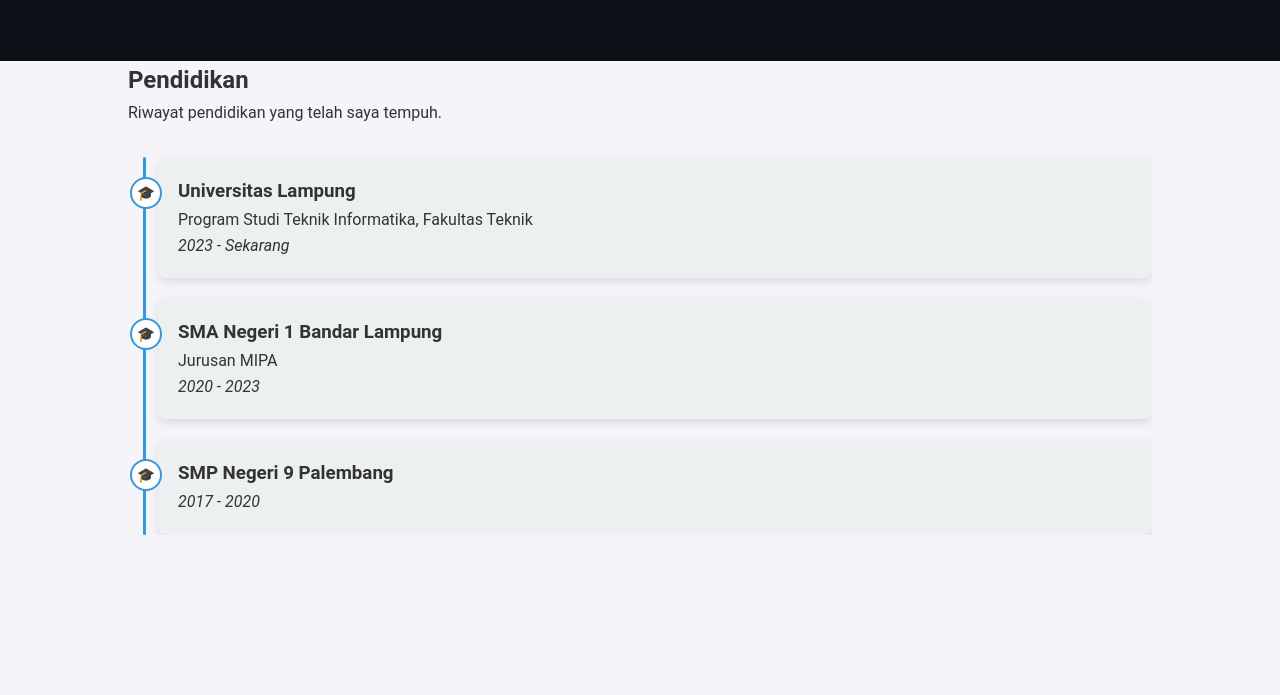
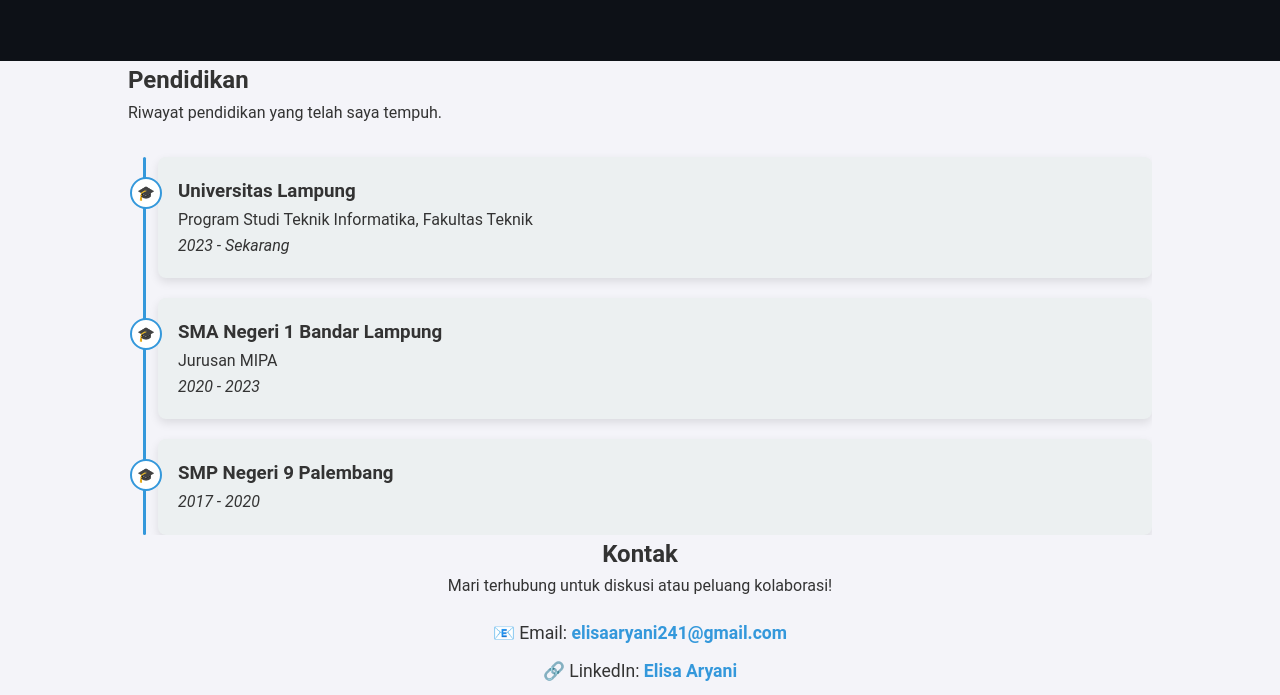
Before and after one commit to Elisa241/Tugas-Akhir-2, a plain HTML site: page index.html in a window 1280 px wide. Shown: the part 977-1672 px from the top of the page. Before the commit the page ends 1512 px from the top, so only its background shows below. Drawn offline with Linux system fonts and the light colour scheme.

Commit message:
Initial commit: add contact section with email and LinkedIn

```diff
--- a/index.html
+++ b/index.html
@@ -138,6 +138,32 @@
       </div>
     </section>
 
+    <section id="kontak" class="section contact">
+      <div class="container">
+        <h2>Kontak</h2>
+        <p>Mari terhubung untuk diskusi atau peluang kolaborasi!</p>
+
+        <div class="contact-links">
+          <p>
+            📧 Email:
+            <a href="mailto:elisaaryani241@gmail.com"
+              >elisaaryani241@gmail.com</a
+            >
+          </p>
+          <p>
+            🔗 LinkedIn:
+            <a
+              href="https://www.linkedin.com/in/elisaaryani/"
+              target="_blank"
+              rel="noopener"
+            >
+              Elisa Aryani
+            </a>
+          </p>
+        </div>
+      </div>
+    </section>
+
     <main>
       <!-- Kosong dulu -->
     </main>
--- a/style.css
+++ b/style.css
@@ -254,6 +254,29 @@ body {
   box-shadow: 0 8px 15px rgba(0, 0, 0, 0.15);
 }
 
+.contact {
+  text-align: center;
+}
+
+.contact-links {
+  margin-top: 20px;
+}
+
+.contact-links p {
+  margin: 10px 0;
+  font-size: 1.1rem;
+}
+
+.contact-links a {
+  color: #3498db;
+  text-decoration: none;
+  font-weight: bold;
+}
+
+.contact-links a:hover {
+  text-decoration: underline;
+}
+
 /* Catatan:
      - Style untuk header, about, skills, pendidikan, kontak, dan footer
        akan ditambahkan bertahap pada commit selanjutnya.
```
